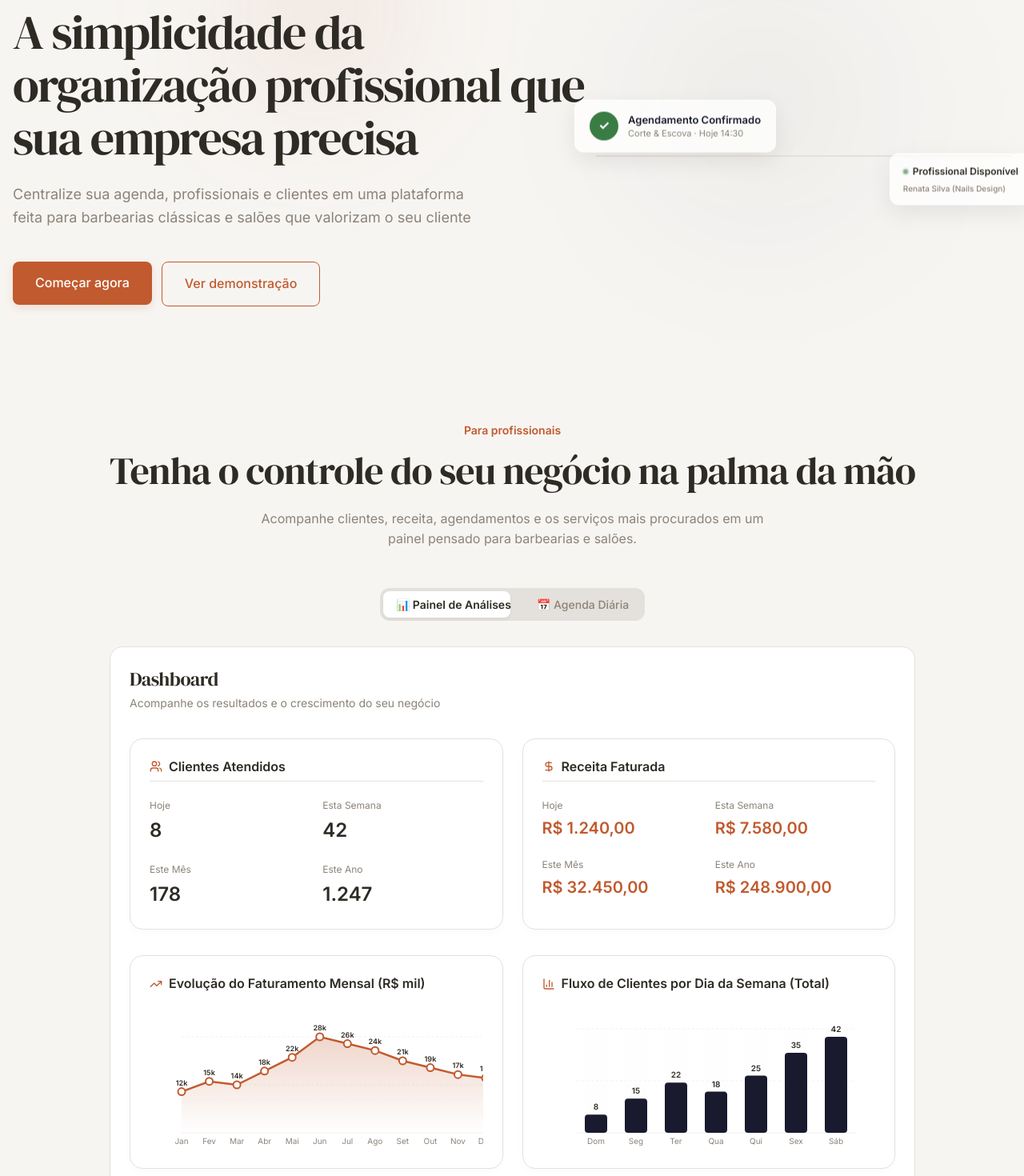
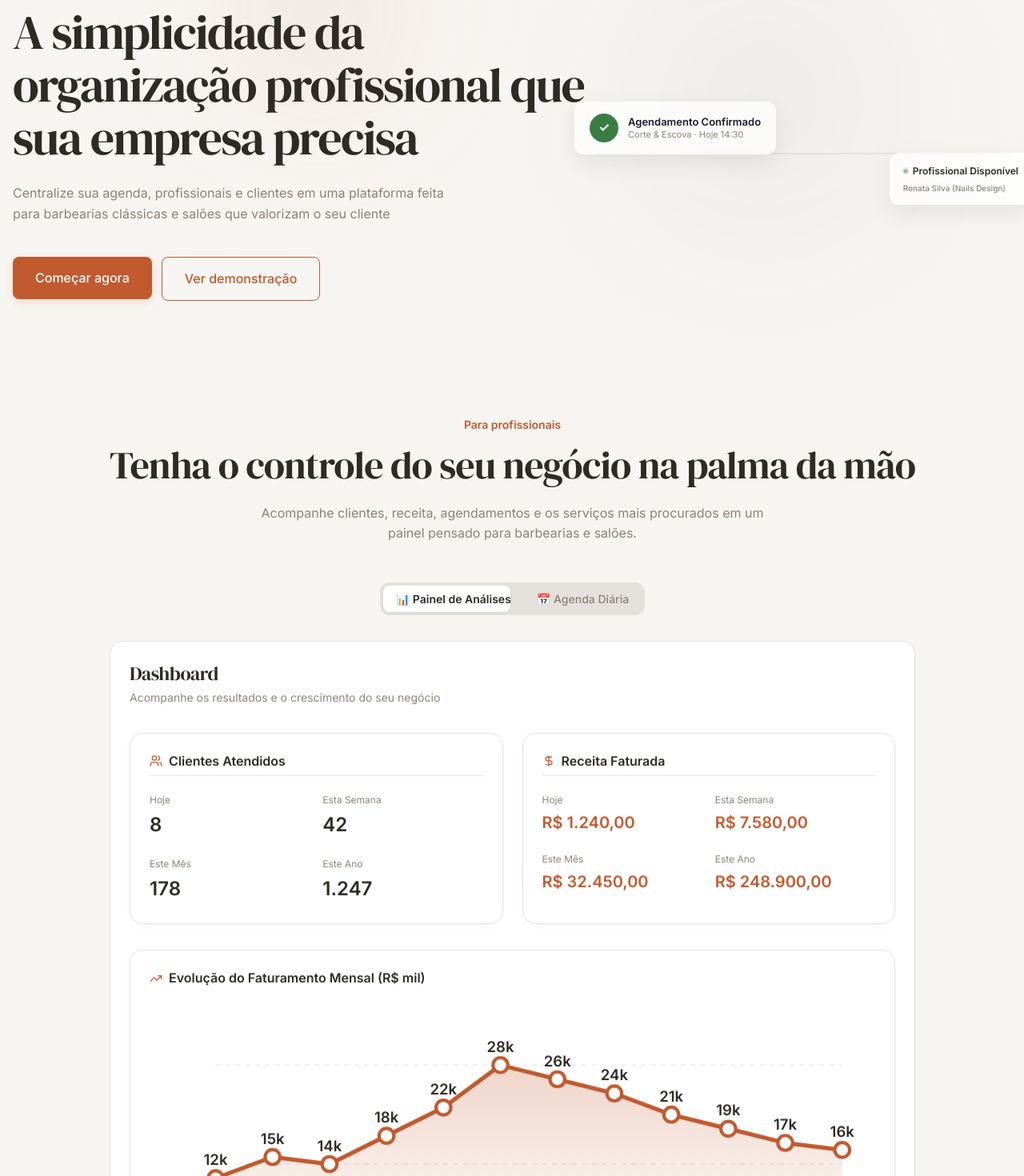
Before and after one commit to devgtech01/agendai, a Next.js app: page / in a window 1280 px wide. Shown: the part 140-1610 px from the top of the page at 80% size. Built offline with nearby package versions, Linux system fonts and the light colour scheme; grey boxes are pictures that could not be loaded.

Commit message:
fix-mobile-responsiveness

```diff
--- a/src/app/globals.css
+++ b/src/app/globals.css
@@ -51,6 +51,11 @@
   box-sizing: border-box;
   margin: 0;
   padding: 0;
+}
+
+html, body {
+  overflow-x: hidden;
+  max-width: 100vw;
 }
 
 body {
@@ -957,3 +962,9 @@ button, input, select, textarea {
     padding: 3px 8px;
   }
 }
+
+.svg-responsive {
+  width: 100% !important;
+  height: auto !important;
+  max-width: 100% !important;
+}
--- a/src/app/page.tsx
+++ b/src/app/page.tsx
@@ -267,10 +267,10 @@ export default function Home() {
         <div className="grid grid-cols-1 lg:grid-cols-12 gap-12 items-center">
           {/* Coluna de Texto */}
           <div className="lg:col-span-7 text-center lg:text-left relative z-10">
-            <h1 className="font-display text-5xl tracking-tight text-foreground md:text-6xl lg:text-7xl animate-hero-1" style={{ letterSpacing: "-0.03em", lineHeight: 1.1 }}>
+            <h1 className="font-display text-4xl sm:text-5xl tracking-tight text-foreground md:text-6xl lg:text-7xl animate-hero-1" style={{ letterSpacing: "-0.03em", lineHeight: 1.1 }}>
               A simplicidade da organização profissional que sua empresa precisa
             </h1>
-            <p className="mx-auto lg:mx-0 mt-6 max-w-xl text-lg text-muted-foreground animate-hero-2" style={{ lineHeight: 1.6 }}>
+            <p className="mx-auto lg:mx-0 mt-6 max-w-xl text-base sm:text-lg text-muted-foreground animate-hero-2" style={{ lineHeight: 1.6 }}>
               Centralize sua agenda, profissionais e clientes em uma plataforma feita para barbearias clássicas e salões que valorizam o seu cliente
             </p>
             <div className="mt-10 flex flex-col items-center lg:items-start justify-center lg:justify-start gap-3 sm:flex-row max-w-md mx-auto sm:max-w-none lg:mx-0 animate-hero-3">
@@ -300,7 +300,7 @@ export default function Home() {
 
             {/* Card Flutuante 1 (Mockup de Confirmação de Agenda) */}
             <div
-              className="glass animate-float"
+              className="glass animate-float hidden md:flex"
               style={{
                 position: 'absolute',
                 bottom: '10%',
@@ -308,7 +308,6 @@ export default function Home() {
                 padding: '14px 18px',
                 borderRadius: 'var(--radius-lg)',
                 boxShadow: '0 10px 30px rgba(0,0,0,0.08)',
-                display: 'flex',
                 alignItems: 'center',
                 gap: '12px',
                 zIndex: 20,
@@ -326,7 +325,7 @@ export default function Home() {
 
             {/* Card Flutuante 2 (Profissional Favorito) */}
             <div
-              className="glass animate-float-delayed"
+              className="glass animate-float-delayed hidden md:flex"
               style={{
                 position: 'absolute',
                 top: '10%',
@@ -334,7 +333,6 @@ export default function Home() {
                 padding: '12px 16px',
                 borderRadius: 'var(--radius-lg)',
                 boxShadow: '0 10px 30px rgba(0,0,0,0.08)',
-                display: 'flex',
                 flexDirection: 'column',
                 gap: '4px',
                 zIndex: 20,
@@ -437,7 +435,7 @@ export default function Home() {
 
               <div style={{ display: 'flex', flexDirection: 'column', gap: 'var(--space-8)' }}>
                 {/* --- CARDS DE RESUMO --- */}
-                <div style={{ display: 'grid', gridTemplateColumns: 'repeat(auto-fit, minmax(320px, 1fr))', gap: 'var(--space-6)' }}>
+                <div className="grid grid-cols-1 md:grid-cols-2 gap-6">
                   {/* Clientes Atendidos */}
                   <div style={{ background: 'var(--color-surface)', padding: 'var(--space-6)', borderRadius: 'var(--radius-xl)', border: '0.5px solid var(--color-border)', boxShadow: '0 4px 12px rgba(0,0,0,0.02)' }}>
                     <div style={{ display: 'flex', alignItems: 'center', gap: '8px', marginBottom: '16px', borderBottom: '1px solid var(--color-border)', paddingBottom: '8px' }}>
@@ -496,7 +494,7 @@ export default function Home() {
                 </div>
 
                 {/* --- SEÇÃO DE GRÁFICOS --- */}
-                <div style={{ display: 'grid', gridTemplateColumns: 'repeat(auto-fit, minmax(400px, 1fr))', gap: 'var(--space-6)' }}>
+                <div className="grid grid-cols-1 lg:grid-cols-2 gap-6">
                   {/* Gráfico 1 - Receita Mensal */}
                   <div style={{ background: 'var(--color-surface)', padding: 'var(--space-6)', borderRadius: 'var(--radius-xl)', border: '0.5px solid var(--color-border)', boxShadow: '0 4px 12px rgba(0,0,0,0.02)' }}>
                     <div style={{ display: 'flex', alignItems: 'center', gap: '8px', marginBottom: '16px' }}>
@@ -505,8 +503,8 @@ export default function Home() {
                         Evolução do Faturamento Mensal (R$ mil)
                       </h3>
                     </div>
-                    <div style={{ position: 'relative', width: '100%', overflowX: 'auto' }}>
-                      <svg width="440" height="180" viewBox="0 0 440 180" style={{ display: 'block', margin: '0 auto' }}>
+                    <div style={{ position: 'relative', width: '100%' }}>
+                      <svg viewBox="0 0 440 180" className="svg-responsive" preserveAspectRatio="xMidYMid meet" style={{ display: 'block', margin: '0 auto' }}>
                         <defs>
                           <linearGradient id="gradient-area" x1="0" y1="0" x2="0" y2="1">
                             <stop offset="0%" stopColor="var(--color-accent)" stopOpacity="0.25" />
@@ -550,8 +548,8 @@ export default function Home() {
                         Fluxo de Clientes por Dia da Semana (Total)
                       </h3>
                     </div>
-                    <div style={{ position: 'relative', width: '100%', overflowX: 'auto' }}>
-                      <svg width="390" height="180" viewBox="0 0 390 180" style={{ display: 'block', margin: '0 auto' }}>
+                    <div style={{ position: 'relative', width: '100%' }}>
+                      <svg viewBox="0 0 390 180" className="svg-responsive" preserveAspectRatio="xMidYMid meet" style={{ display: 'block', margin: '0 auto' }}>
                         {/* Grid Lines */}
                         <line x1="30" y1="30" x2="380" y2="30" stroke="var(--color-border)" strokeWidth="0.5" strokeDasharray="3 3" />
                         <line x1="30" y1="95" x2="380" y2="95" stroke="var(--color-border)" strokeWidth="0.5" strokeDasharray="3 3" />
@@ -594,7 +592,7 @@ export default function Home() {
                 </div>
 
                 {/* --- FORECAST & RANKING DE SERVIÇOS --- */}
-                <div style={{ display: 'grid', gridTemplateColumns: 'repeat(auto-fit, minmax(320px, 1fr))', gap: 'var(--space-6)' }}>
+                <div className="grid grid-cols-1 md:grid-cols-2 gap-6">
                   {/* Previsão para a Semana */}
                   <div style={{ background: 'var(--color-surface)', padding: 'var(--space-6)', borderRadius: 'var(--radius-xl)', border: '0.5px solid var(--color-border)', boxShadow: '0 4px 12px rgba(0,0,0,0.02)' }}>
                     <div style={{ display: 'flex', alignItems: 'center', gap: '8px', marginBottom: '16px' }}>
```
Also changed, not shown: src/app/profissional/dashboard/page.tsx (+7 -7 lines).
